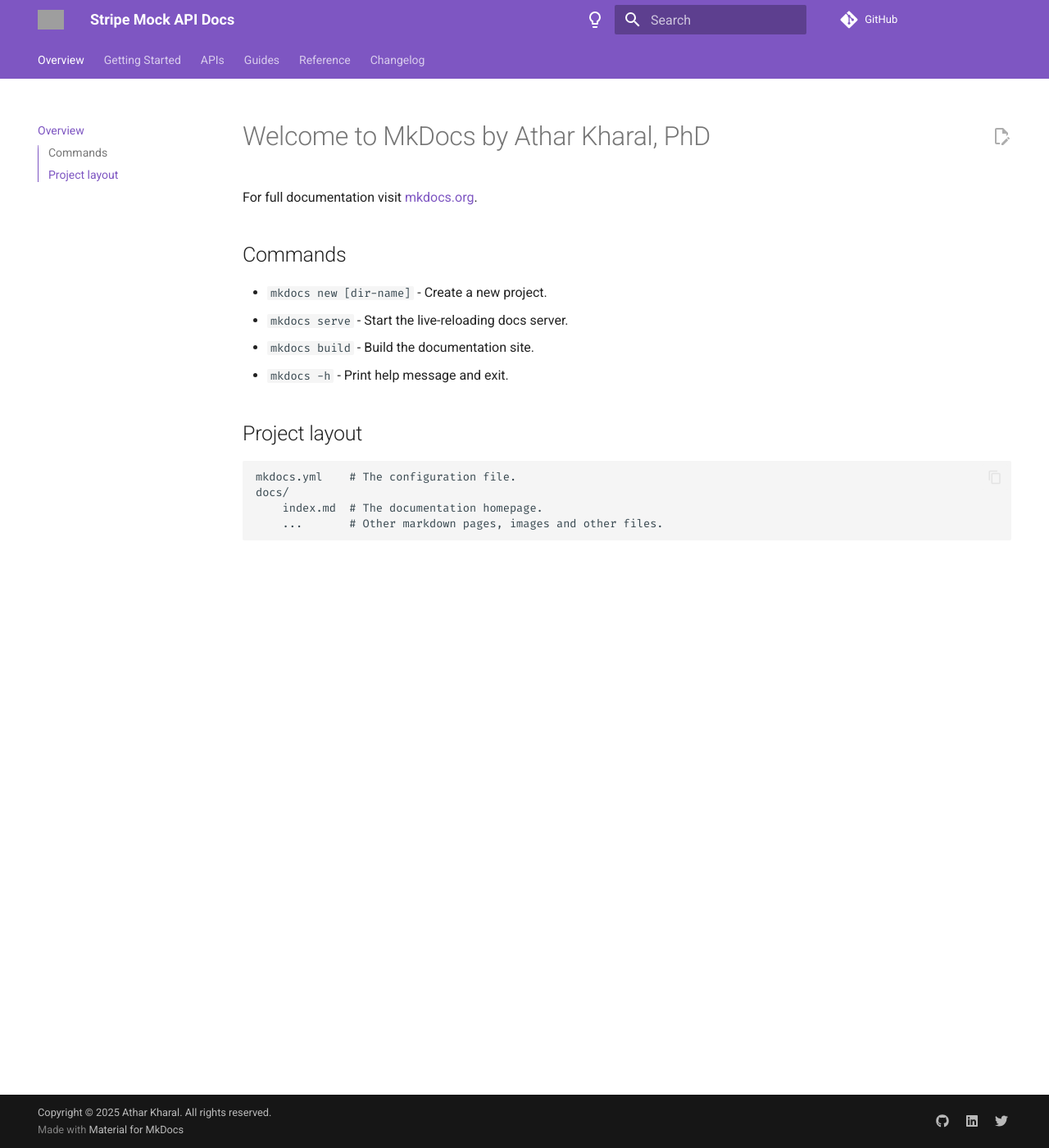
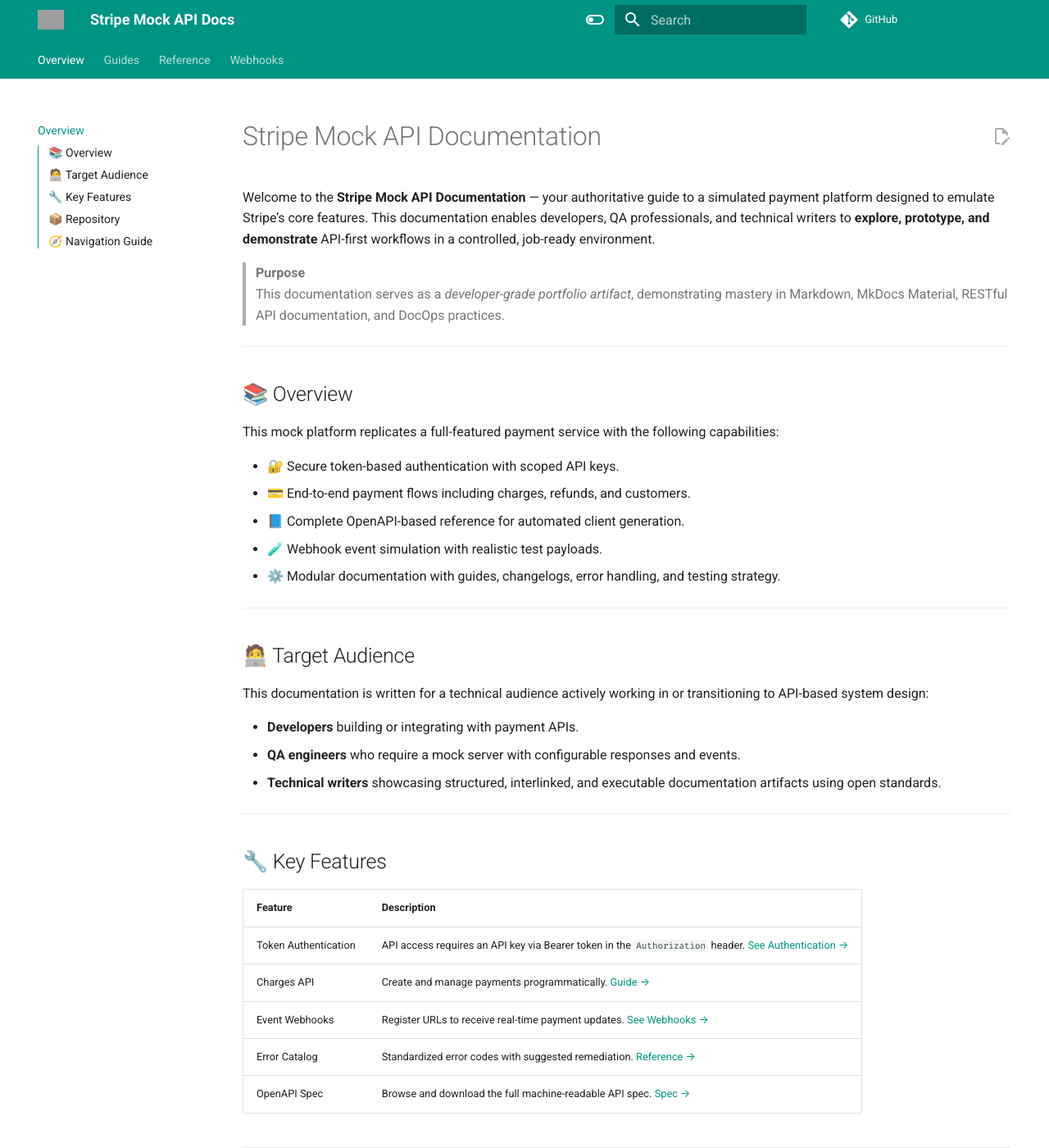
Before and after one commit to AtharKharal/stripe-mock-api-docs, an MkDocs documentation site: the page built from docs/index.md, in a window 1280 px wide and 1400 px high. Shown: the whole window at 82% size. Built offline with MkDocs 1.6.1 and Material for MkDocs 9.7.7, drawn with Linux system fonts in a browser that asks for light colours; comment, search, counter and statistics services are not loaded; some of the changed text lies outside the part shown; grey boxes are pictures that could not be loaded.

Commit message:
new pages

````diff
--- a/docs/index.md
+++ b/docs/index.md
@@ -1,17 +1,74 @@
-# Welcome to MkDocs by Athar Kharal, PhD
+# Stripe Mock API Documentation
 
-For full documentation visit [mkdocs.org](https://www.mkdocs.org).
+Welcome to the **Stripe Mock API Documentation** — your authoritative guide to a simulated payment platform designed to emulate Stripe’s core features. This documentation enables developers, QA professionals, and technical writers to **explore, prototype, and demonstrate** API-first workflows in a controlled, job-ready environment.
 
-## Commands
+> **Purpose**
+> This documentation serves as a *developer-grade portfolio artifact*, demonstrating mastery in Markdown, MkDocs Material, RESTful API documentation, and DocOps practices.
 
-* `mkdocs new [dir-name]` - Create a new project.
-* `mkdocs serve` - Start the live-reloading docs server.
-* `mkdocs build` - Build the documentation site.
-* `mkdocs -h` - Print help message and exit.
+---
 
-## Project layout
+## 📚 Overview
 
-    mkdocs.yml    # The configuration file.
-    docs/
-        index.md  # The documentation homepage.
-        ...       # Other markdown pages, images and other files.
+This mock platform replicates a full-featured payment service with the following capabilities:
+
+- 🔐 Secure token-based authentication with scoped API keys.
+- 💳 End-to-end payment flows including charges, refunds, and customers.
+- 📘 Complete OpenAPI-based reference for automated client generation.
+- 🧪 Webhook event simulation with realistic test payloads.
+- ⚙️ Modular documentation with guides, changelogs, error handling, and testing strategy.
+
+---
+
+## 🧑‍💻 Target Audience
+
+This documentation is written for a technical audience actively working in or transitioning to API-based system design:
+
+- **Developers** building or integrating with payment APIs.
+- **QA engineers** who require a mock server with configurable responses and events.
+- **Technical writers** showcasing structured, interlinked, and executable documentation artifacts using open standards.
+
+---
+
+## 🔧 Key Features
+
+| Feature              | Description                                                                                                                        |
+| -------------------- | ---------------------------------------------------------------------------------------------------------------------------------- |
+| Token Authentication | API access requires an API key via Bearer token in the `Authorization` header. [See Authentication →](reference/authentication.md) |
+| Charges API          | Create and manage payments programmatically. [Guide →](guides/creating-a-charge.md)                                                |
+| Event Webhooks       | Register URLs to receive real-time payment updates. [See Webhooks →](webhooks/handling-events.md)                                  |
+| Error Catalog        | Standardized error codes with suggested remediation. [Reference →](reference/errors.md)                                            |
+| OpenAPI Spec         | Browse and download the full machine-readable API spec. [Spec →](reference/openapi.md)                                             |
+
+---
+
+## 📦 Repository
+
+Access the full source code and MkDocs site configuration on GitHub:
+
+**🔗 [GitHub Repository](https://github.com/AtharKharal/stripe-mock-api-docs)**
+
+This repository includes:
+
+- All `.md` content files under `docs/`
+- `mkdocs.yml` with full Material theme configuration
+- GitHub Pages deployment setup
+- Custom styles and assets
+- Sample OpenAPI YAML
+
+---
+
+## 🧭 Navigation Guide
+
+```plaintext
+stripe-mock-api-docs/
+├── docs/
+│   ├── index.md
+│   ├── guides/
+│   │   └── creating-a-charge.md
+│   ├── reference/
+│   │   ├── authentication.md
+│   │   └── errors.md
+│   └── webhooks/
+│       └── handling-events.md
+├── mkdocs.yml
+└── requirements.txt
--- a/mkdocs.yml
+++ b/mkdocs.yml
@@ -1,7 +1,7 @@
 site_name: Stripe Mock API Docs
 site_description: Comprehensive API reference and developer documentation for a Stripe-inspired payment platform.
-site_url: https://yourusername.github.io/stripe-mock-api-docs/
-repo_url: https://github.com/yourusername/stripe-mock-api-docs
+site_url: https://atharkharal.github.io/stripe-mock-api-docs/
+repo_url: https://github.com/atharkharal/stripe-mock-api-docs
 repo_name: GitHub
 edit_uri: edit/main/docs/
 
@@ -10,17 +10,17 @@
   language: en
   palette:
     - scheme: default
-      primary: deep purple
-      accent: light blue
       toggle:
-        icon: material/lightbulb-outline
+        icon: material/toggle-switch-off-outline
         name: Switch to dark mode
+      primary: teal
+      accent: purple
     - scheme: slate
-      primary: deep purple
-      accent: light blue
       toggle:
-        icon: material/lightbulb
+        icon: material/toggle-switch
         name: Switch to light mode
+      primary: teal
+      accent: lime
   font:
     text: Roboto
     code: Fira Code
@@ -44,20 +44,13 @@
 
 nav:
   - Overview: index.md
-  - Getting Started:
-      - Installation: getting-started/installation.md
-      - Authentication: getting-started/authentication.md
-  - APIs:
-      - Charges API: api/charges.md
-      - Customers API: api/customers.md
-      - Webhooks: api/webhooks.md
   - Guides:
-      - Accepting Payments: guides/payments.md
-      - Testing: guides/testing.md
+      - Creating a Charge: guides/creating-a-charge.md
   - Reference:
-      - OpenAPI Spec: reference/openapi.md
+      - Authentication: reference/authentication.md
       - Error Codes: reference/errors.md
-  - Changelog: changelog.md
+  - Webhooks:
+      - Handling Events: webhooks/handling-events.md
 
 markdown_extensions:
   - admonition
@@ -71,8 +64,8 @@
       anchor_linenums: true
   - pymdownx.details
   - pymdownx.magiclink
-  - pymdownx.emoji:
-      emoji_generator: !!python/name:materialx.emoji.to_svg
+  # - pymdownx.emoji:
+  #     emoji_generator: !!python/name:materialx.emoji.to_svg
   - pymdownx.tasklist:
       custom_checkbox: true
 
@@ -91,9 +84,27 @@
       link: https://linkedin.com/in/AtharKharal
     - icon: fontawesome/brands/twitter
       link: https://twitter.com/yourhandle
-  analytics:
-    provider: google
-    property: G-XXXXXXXXXX
+
+markdown_extensions:
+  - admonition
+  - footnotes
+  - attr_list
+  - codehilite
+  - toc:
+      permalink: true
+  - pymdownx.highlight:
+      anchor_linenums: true
+  - pymdownx.inlinehilite
+  - pymdownx.snippets
+  - pymdownx.tabbed:
+      alternate_style: true
+  - pymdownx.superfences
+  - pymdownx.details
+  - pymdownx.mark
+
+analytics:
+  provider: google
+  property: G-XXXXXXXXXX
 
 extra_css:
   - styles/extra.css
````
Also changed, not shown: docs/guides/creating-a-charge.md (added, +118 -0 lines), docs/reference/authentication.md (added, +84 -0 lines), docs/reference/errors.md (added, +106 -0 lines), docs/webhooks/handling-events.md (added, +136 -0 lines).
